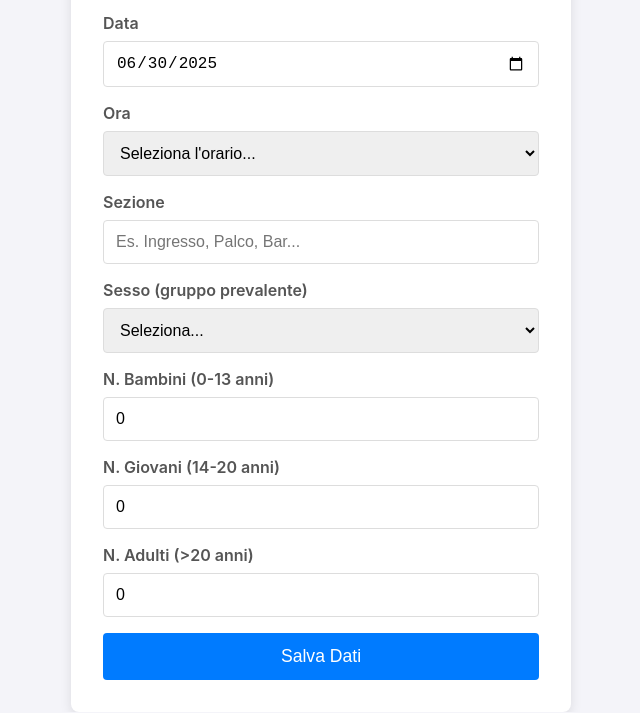
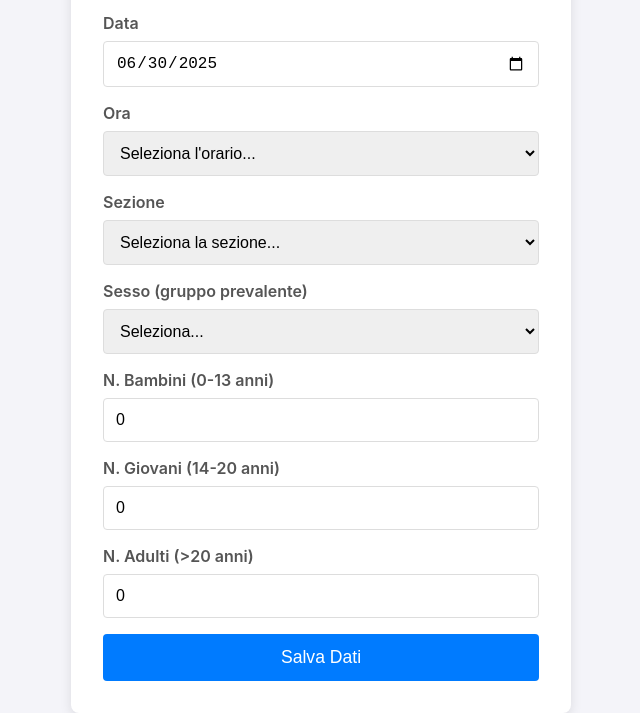
Before and after one commit to brcvda/SettimanaCampione_Presenze, a plain HTML site: page index.html in a window 1280 px wide. Shown: the part 191-904 px from the top of the page, without its empty margins (319-959 px from the left). Drawn offline with Linux system fonts and the light colour scheme.

Commit message:
Update index.html

```diff
--- a/index.html
+++ b/index.html
@@ -97,7 +97,6 @@
                 <input type="date" id="data" name="Data" required>
             </div>
 
-            <!-- MODIFICA 1: Il campo "Ora" è ora un menu a tendina -->
             <div class="form-group">
                 <label for="ora">Ora</label>
                 <select id="ora" name="Ora" required>
@@ -115,12 +114,21 @@
                 </select>
             </div>
 
+            <!-- MODIFICA: Il campo "Sezione" è ora un menu a tendina ordinato -->
             <div class="form-group">
                 <label for="sezione">Sezione</label>
-                <input type="text" id="sezione" name="Sezione" placeholder="Es. Ingresso, Palco, Bar..." required>
+                <select id="sezione" name="Sezione" required>
+                    <option value="">Seleziona la sezione...</option>
+                    <option value="Adulti 1° piano">Adulti 1° piano</option>
+                    <option value="Adulti 2° piano">Adulti 2° piano</option>
+                    <option value="Emeroteca">Emeroteca</option>
+                    <option value="Fondo valdostano">Fondo valdostano</option>
+                    <option value="Fonovideoteca">Fonovideoteca</option>
+                    <option value="Ragazzi">Ragazzi</option>
+                    <option value="Sala studio">Sala studio</option>
+                </select>
             </div>
 
-            <!-- MODIFICA 2: La voce "Misto" è stata rimossa dal campo "Sesso" -->
              <div class="form-group">
                 <label for="sesso">Sesso (gruppo prevalente)</label>
                 <select id="sesso" name="Sesso" required>
@@ -148,20 +156,18 @@
     </div>
 
     <script>
-        // !! RICORDA: Incolla qui l'URL della tua web app se non l'hai già fatto !!
+        // L'URL della tua Web App è già inserito!
         const SCRIPT_URL = 'https://script.google.com/macros/s/AKfycbxm3sRi56qCaBQRHVGn-YIbpnQGhQ3L9Q9sE5fUe5oL9D8RJN4N7dLcS_94VhrvjJD_bA/exec';
 
         const form = document.getElementById('presenzeForm');
         const submitButton = document.getElementById('submitButton');
         const statusMessage = document.getElementById('statusMessage');
 
-        // Imposta la data corrente come default. La pre-compilazione dell'ora è stata rimossa.
         document.addEventListener('DOMContentLoaded', () => {
             const now = new Date();
             const year = now.getFullYear();
             const month = (now.getMonth() + 1).toString().padStart(2, '0');
             const day = now.getDate().toString().padStart(2, '0');
-
             document.getElementById('data').value = `${year}-${month}-${day}`;
         });
 
@@ -183,7 +189,6 @@
                 if (data.result === 'success') {
                     showMessage('success', 'Dati salvati con successo! Il modulo è stato resettato.');
                     form.reset();
-                    // Reimposta solo la data corrente dopo il reset
                     document.dispatchEvent(new Event('DOMContentLoaded'));
                 } else {
                     throw new Error(data.message || 'Si è verificato un errore sconosciuto.');
```
